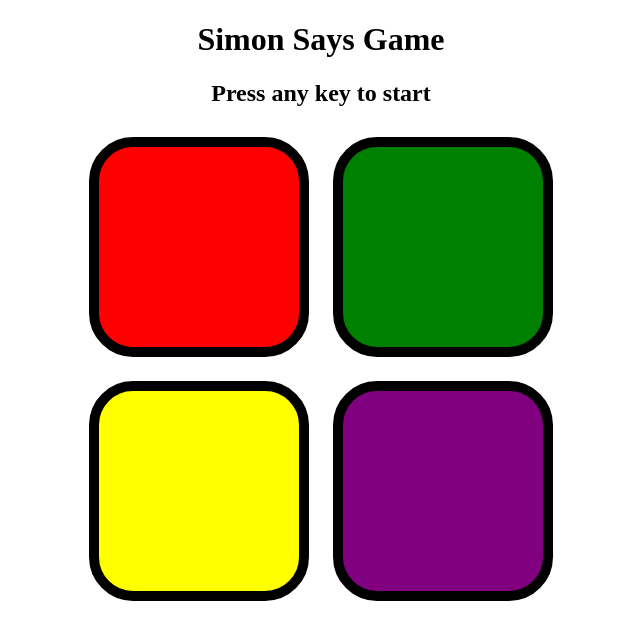
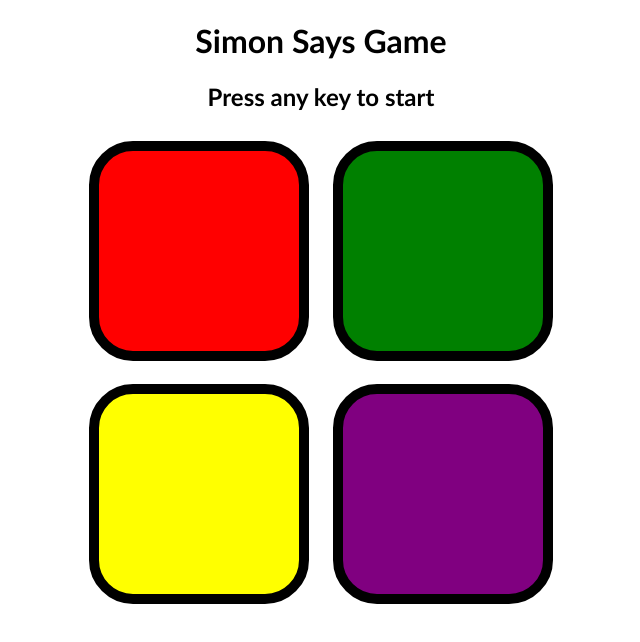
Before and after one commit to sanketrao411/Simon-Says-Game, a plain HTML site: page index.html in a window 1280 px wide. Shown: the whole page, without its empty margins (319-959 px from the left). Drawn offline with Linux system fonts and the light colour scheme.

Commit message:
Update style.css

```diff
--- a/style.css
+++ b/style.css
@@ -1,5 +1,6 @@
 *{
   text-align: center;
+  font-family : calibri;
 }
 .btn{
     display: inline-block;
```
